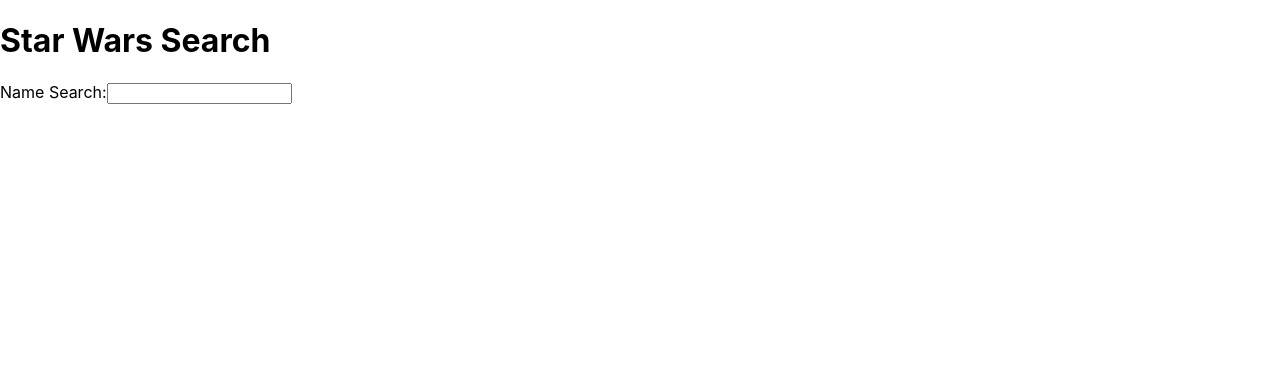
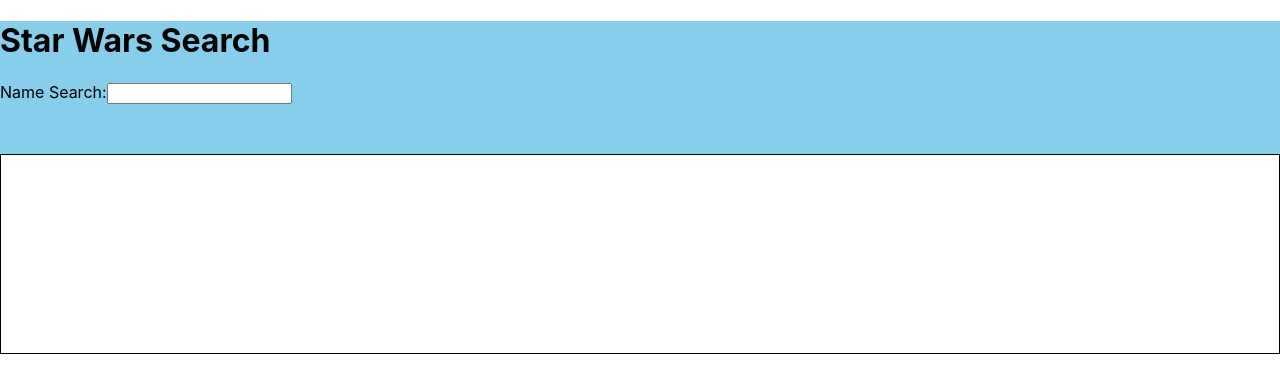
Before and after one commit to thinkful-ei-bee/david-bolin-starwars, a React (Create React App) app: page / in a window 1280 px wide. Shown: the top 392 px of the page. Built offline with nearby package versions, Linux system fonts and the light colour scheme.

Commit message:
added simple css

```diff
--- /dev/null
+++ b/src/App.css
@@ -0,0 +1,15 @@
+* {
+  box-sizing: border-box;
+}
+
+main {
+  background-color: skyblue;
+}
+
+.search-results {
+  background-color: white;
+  border: 1px solid black;
+  margin-top: 50px;
+  min-width: 100%;
+  min-height: 200px;
+}
--- a/src/App.js
+++ b/src/App.js
@@ -1,4 +1,5 @@
 import React from 'react';
+import './App.css';
 
 class App extends React.Component {
 
@@ -20,6 +21,9 @@
           <label htmlFor="searchBox">Name Search:</label>
           <input type="text" id="searchBox" className="searchTerm" value={this.state.searchTerm} onChange={e => this.updateInputBox(e.target.value)}/>
         </form>
+        <section className="search-results">
+
+        </section>
       </main>
     );
   }
```
